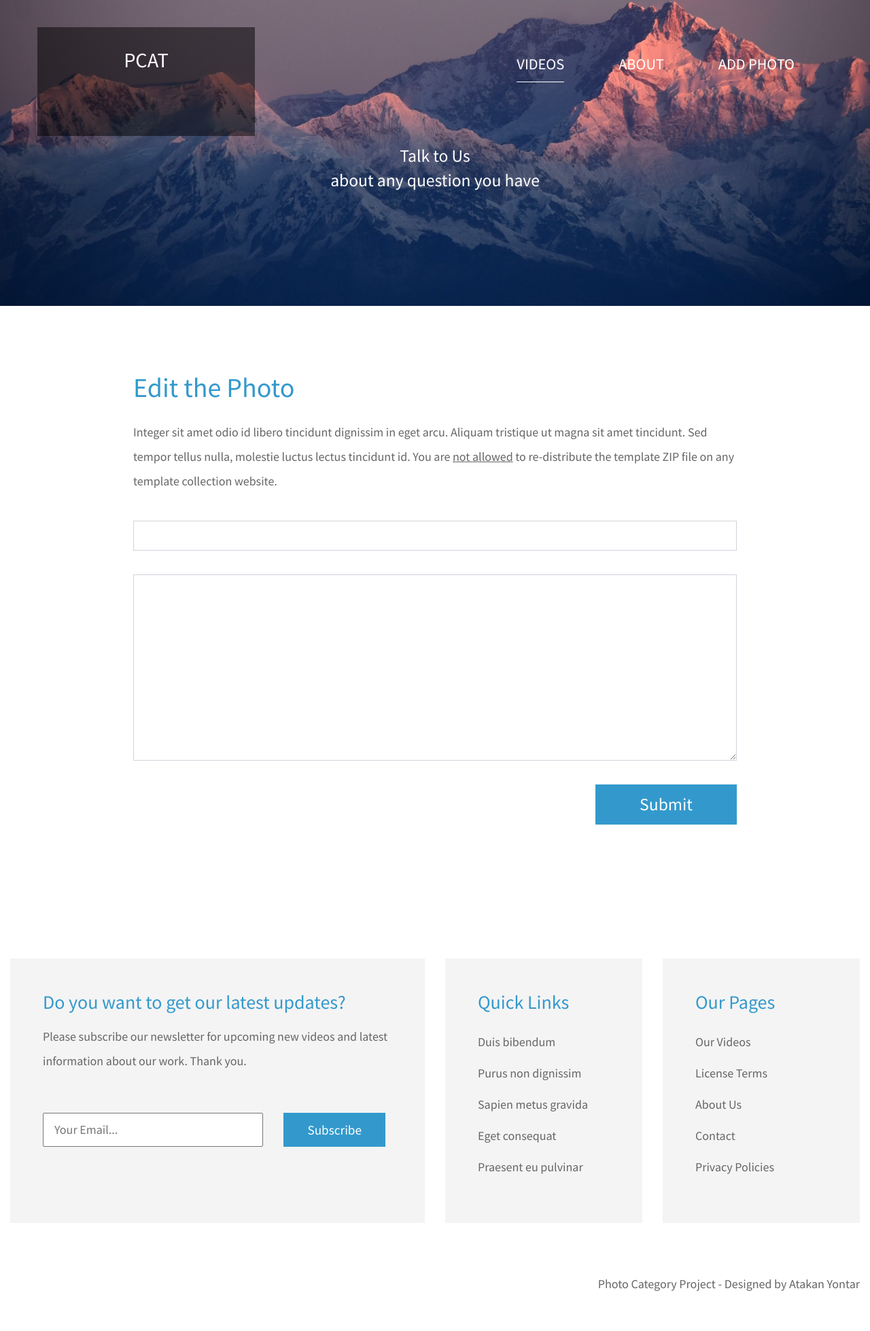
After one commit to Atakatom/PCAT, a Node server app: template views/edit.ejs in a window 1280 px wide. The commit adds this page. Shown: the whole page at 68% size. Run offline with Node 20, Linux system fonts and the light colour scheme; the template is opened without the code that fills it, so the values that code supplies are empty; some libraries are stand-ins or nearby versions.

Commit message:
Created a CSS class attribute and modified the necessary ejs files for that

```diff
--- a/public/css/templatemo-video-catalog.css
+++ b/public/css/templatemo-video-catalog.css
@@ -17,12 +17,14 @@ body {
     overflow-x: hidden;
 }
 
-a {
-    transition: all 0.3s ease;
+a{
     color: #666;
 }
+.link-a {
+    transition: all 0.3s ease;
+}
 
-a:hover {
+.link-a:hover {
     color: #29BBCC;
     text-decoration: none;
 }
@@ -95,7 +97,8 @@ h2, p { color: #666666; }
 .tm-welcome-text { font-size: 1.6rem; }
 
 .btn {
-    padding: 15px 60px;
+    padding: 10px 65px;
+    margin: 10px;
     font-size: 1.6rem;
     border: none;
     cursor: pointer;
@@ -103,10 +106,6 @@ h2, p { color: #666666; }
 
 .btn-primary { background-color: #3399CC; }
 .btn-primary:hover { background-color: #1674a0; }
-
-/*
-    Button hover effect: https://tympanus.net/Development/CreativeButtons/
-*/
 
 .tm-btn-animate {
     position: relative;
@@ -217,10 +216,16 @@ h2, p { color: #666666; }
 .tm-catalog-item-list { justify-content: start; }
 
 .tm-catalog-item {
-    max-width: 462px;
     display: flex;
     flex-direction: column;
     margin-bottom: 64px;
+    max-width: 465px;
+    max-height: 465px;
+}
+
+.tm-index {
+    max-width: 465px;
+    max-height: 465px;
 }
 
 .tm-thumbnail-container { overflow: hidden; }
@@ -497,7 +502,7 @@ video {
     }
 
     .tm-site-header { padding: 20px; }
-    .tm-catalog-item-list { max-width: 924px; }
+    .tm-catalog-item-list { max-width: 500px; }
     .tm-share-box { max-width: 400px; }
 }
 
--- /dev/null
+++ b/views/edit.ejs
@@ -0,0 +1,69 @@
+
+<%- include('partials/_header') -%>
+
+<body>
+	<div class="tm-page-wrap mx-auto">
+		<div class="position-relative">
+
+            <%- include('partials/_navigation') -%>
+
+			<div class="tm-welcome-container tm-fixed-header tm-fixed-header-3">
+				<div class="text-center">
+					<p class="pt-5 px-3 tm-welcome-text tm-welcome-text-2 mb-1 mt-lg-0 mt-5 text-white mx-auto">
+                        Talk to Us<br>about any question you have
+                    </p>
+				</div>
+            </div>
+
+            <div id="tm-fixed-header-bg"></div> <!-- Header image -->
+		</div>
+
+		<!-- Page content -->
+		<main>
+			<div class="container-fluid px-0">
+				<div class="mx-auto tm-content-container">
+					<div class="row mt-3 pb-3">
+						<div class="col-12">
+							<div class="mx-auto tm-about-text-container px-3">
+								<h2 class="tm-page-title mb-4 tm-text-primary">Edit the Photo</h2>
+                                <p class="mb-4">
+                                    Integer sit amet odio id libero tincidunt dignissim in eget arcu. Aliquam tristique ut magna sit amet tincidunt. Sed tempor tellus nulla, molestie luctus lectus tincidunt id. You are <u>not allowed</u> to re-distribute the template ZIP file on any template collection website.
+                                </p>
+            	</div>
+						</div>
+					</div>
+                    <div class="mx-auto pb-3 tm-about-text-container px-3">
+                        <div class="row">
+                            <div class="col-lg-12 mb-5">
+                                <form method="POST" action="/photos/<%= photo._id%>?_method=PUT" class="tm-contact-form" encType="multipart/form-data">
+
+                                  <div class="form-group">
+                                    <input type="text" name="title" class="form-control rounded-0" value="<%= photo.title %>" required/>
+                                  </div>
+
+                                  <div class="form-group">
+                                    <textarea rows="8" name="description" class="form-control rounded-0" required><%= photo.description %></textarea>
+                                  </div>
+
+                                  <div class="form-group mb-0">
+                                    <button type="submit" class="btn btn-primary rounded-0 d-block ml-auto mr-0 tm-btn-animate tm-btn-submit tm-icon-submit"><span>Submit</span></button>
+                                  </div>
+                                </form>
+                            </div>
+                        </div>
+                    </div>
+				</div>
+
+			</div>
+		</main>
+
+		<div class="container-fluid tm-content-container mx-auto pt-4">
+
+
+    <%- include('partials/_footer.ejs') -%>
+
+	<script src="js/jquery-3.4.1.min.js"></script>
+    <script src="js/bootstrap.min.js"></script>
+    <script src="js/parallax.min.js"></script>
+</body>
+</html>
--- a/views/index.ejs
+++ b/views/index.ejs
@@ -34,9 +34,9 @@
 
                         <% for(let i = 0; i < photos.length; i++) { %>
 
-                        <div class="col-lg-4 col-md-6 col-sm-12 tm-catalog-item">
+                        <div class="col-lg-4 col-md-6 col-sm-12 tm-catalog-item tm-index">
                             <div class="position-relative tm-thumbnail-container">
-                                <img src="img/tn-01.jpg" alt="Image" class="img-fluid tm-catalog-item-img">
+                                <img src="<%=photos[i].image%>" alt="Image" class="img-fluid tm-catalog-item-img">
                                 <a href="/photos/<%=photos[i]._id%>" class="position-absolute tm-img-overlay">
                                     <i class="fas fa-play tm-overlay-icon"></i>
                                 </a>
--- a/views/partials/_footer.ejs
+++ b/views/partials/_footer.ejs
@@ -15,11 +15,11 @@
                         <div class="p-5 tm-bg-gray">
                             <h3 class="tm-text-primary mb-4">Quick Links</h3>
                             <ul class="list-unstyled tm-footer-links">
-                                <li><a href="#">Duis bibendum</a></li>
-                                <li><a href="#">Purus non dignissim</a></li>
-                                <li><a href="#">Sapien metus gravida</a></li>
-                                <li><a href="#">Eget consequat</a></li>
-                                <li><a href="#">Praesent eu pulvinar</a></li>
+                                <li><a class="link-a"  href="#">Duis bibendum</a></li>
+                                <li><a class="link-a"  href="#">Purus non dignissim</a></li>
+                                <li><a class="link-a"  href="#">Sapien metus gravida</a></li>
+                                <li><a class="link-a"  href="#">Eget consequat</a></li>
+                                <li><a class="link-a"  href="#">Praesent eu pulvinar</a></li>
                             </ul>
                         </div>
                     </div>
@@ -27,11 +27,11 @@
                         <div class="p-5 tm-bg-gray h-100">
                             <h3 class="tm-text-primary mb-4">Our Pages</h3>
                             <ul class="list-unstyled tm-footer-links">
-                                <li><a href="#">Our Videos</a></li>
-                                <li><a href="#">License Terms</a></li>
-                                <li><a href="#">About Us</a></li>
-                                <li><a href="#">Contact</a></li>
-                                <li><a href="#">Privacy Policies</a></li>
+                                <li><a class="link-a" href="#">Our Videos</a></li>
+                                <li><a class="link-a"  href="#">License Terms</a></li>
+                                <li><a class="link-a"  href="#">About Us</a></li>
+                                <li><a class="link-a"  href="#">Contact</a></li>
+                                <li><a class="link-a"  href="#">Privacy Policies</a></li>
                             </ul>
                         </div>
                     </div>
@@ -51,3 +51,4 @@
 
     <script src="/js/jquery-3.4.1.min.js"></script>
     <script src="/js/bootstrap.min.js"></script>
+    <script src="/js/parallax.min.js"></script>
--- a/views/partials/_navigation.ejs
+++ b/views/partials/_navigation.ejs
@@ -5,7 +5,7 @@
             <div class="col-7 col-md-4">
                 <a href="/" class="tm-bg-black text-center tm-logo-container">
                     <i class="fas fa-video tm-site-logo mb-3"></i>
-                    <h1 class="tm-site-name">Add Photo</h1>
+                    <h1 class="tm-site-name">PCAT</h1>
                 </a>
             </div>
             <div class="col-5 col-md-8 ml-auto mr-0">
```
Also changed, not shown: views/add.ejs (+9 -9 lines), views/photo.ejs (+60 -13 lines), 7 other files.
